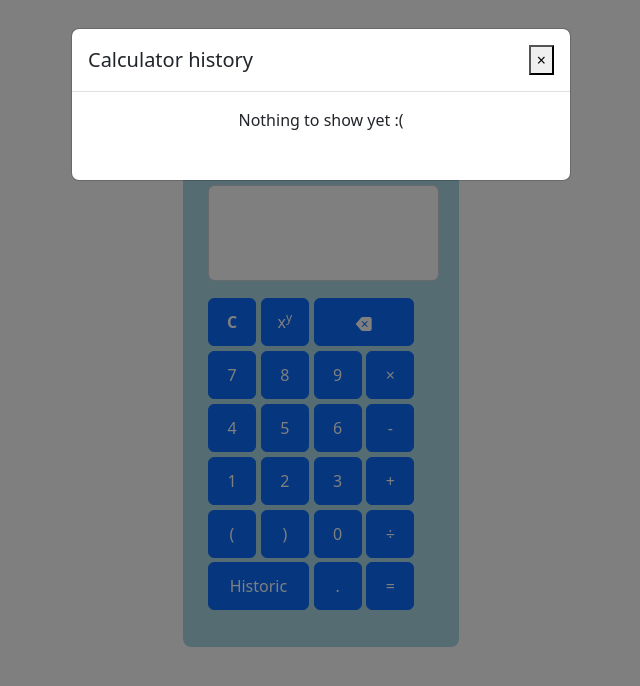
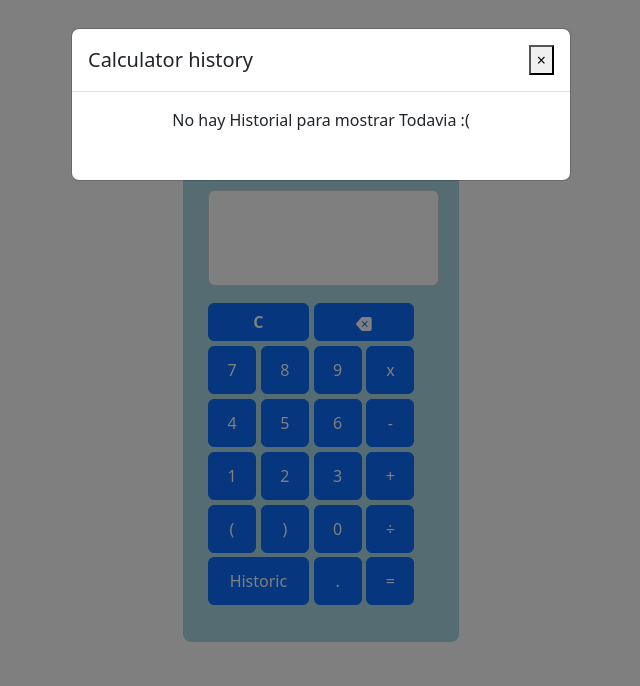
Before and after one commit to ZlDE0N/Calulator-Angula-App, an Angular app: page / in a window 1280 px wide. Both pictures are taken after a click on the button "Historic". Shown: the top 686 px of the page, without its empty margins (319-959 px from the left). Built offline with nearby package versions, Linux system fonts and the light colour scheme.

Commit message:
Cambios en app.modules, agregamos el common Module y corregimos errores en el calc.component

```diff
--- a/src/app/app.module.ts
+++ b/src/app/app.module.ts
@@ -1,6 +1,9 @@
+//Modulos
 import { BrowserModule } from '@angular/platform-browser';
 import { NgModule } from '@angular/core';
+import { CommonModule } from '@angular/common';
 
+//Componentes
 import { AppRoutingModule } from './app-routing.module';
 import { AppComponent } from './app.component';
 import { CalcComponent } from './calc/calc.component';
@@ -12,6 +15,7 @@ import { NgbModule } from '@ng-bootstrap/ng-bootstrap';
     CalcComponent
   ],
   imports: [
+    CommonModule,
     BrowserModule,
     AppRoutingModule,
     NgbModule
--- a/src/app/calc/calc.component.html
+++ b/src/app/calc/calc.component.html
@@ -6,8 +6,8 @@
     </section>
     <section>
         <div class="row">
-            <button id="cls" class="btn btn-primary smallB" (click)="clean()"><strong>C</strong></button>
-            <button class="btn btn-primary smallB" (click)="add('**')">x<sup>y</sup></button>
+            <button id="cls" class="btn btn-primary bigB" (click)="clean()"><strong>C</strong></button>
+            <!-- <button class="btn btn-primary smallB" (click)="add('**')">x<sup>y</sup></button> -->
             <button class="btn btn-primary bigB" (click)="erase()">
                 <svg width="1em" height="1em" viewBox="0 0 16 16" class="bi bi-backspace-fill" fill="currentColor" xmlns="http://www.w3.org/2000/svg">
                     <path fill-rule="evenodd" d="M15.683 3a2 2 0 0 0-2-2h-7.08a2 2 0 0 0-1.519.698L.241 7.35a1 1 0 0 0 0 1.302l4.843 5.65A2 2 0 0 0 6.603 15h7.08a2 2 0 0 0 2-2V3zM5.829 5.854a.5.5 0 1 1 .707-.708l2.147 2.147 2.146-2.147a.5.5 0 1 1 .707.708L9.39 8l2.146 2.146a.5.5 0 0 1-.707.708L8.683 8.707l-2.147 2.147a.5.5 0 0 1-.707-.708L7.976 8 5.829 5.854z"/>
@@ -18,7 +18,7 @@
             <button class="btn btn-primary smallB" (click)="add('7')">7</button>
             <button class="btn btn-primary smallB" (click)="add('8')">8</button>
             <button class="btn btn-primary smallB" (click)="add('9')">9</button>
-            <button class="btn btn-primary smallB" (click)="add('*')">×</button>
+            <button class="btn btn-primary smallB" (click)="add('*')">x</button>
         </div>
         <div class="row">
             <button class="btn btn-primary smallB" (click)="add('4')">4</button>
@@ -55,7 +55,7 @@
     </div>
     <div class="modal-body text-center">
         <table class="table table-striped">
-            <p *ngIf="historic.length === 0">Nothing to show yet :(</p>
+            <p *ngIf="historic.length === 0">No hay Historial para mostrar Todavia :(</p>
             <tbody>
                 <tr *ngFor="let line of historic"> {{ line['count'] }} = <strong> {{ line['result'] }} </strong></tr>
             </tbody>
--- a/src/app/calc/calc.component.ts
+++ b/src/app/calc/calc.component.ts
@@ -20,7 +20,7 @@ export class CalcComponent implements OnInit {
     try {
       this.result = (eval(this.screenValue)).toString();
       if (this.result === 'Infinity') {
-        this.screenValue = 'Divisão por 0 é inválida!';
+        this.screenValue = 'Error!';
       } else {
         this.historic.push({count: this.screenValue, result: this.result});
         this.screenValue = this.result;
```
